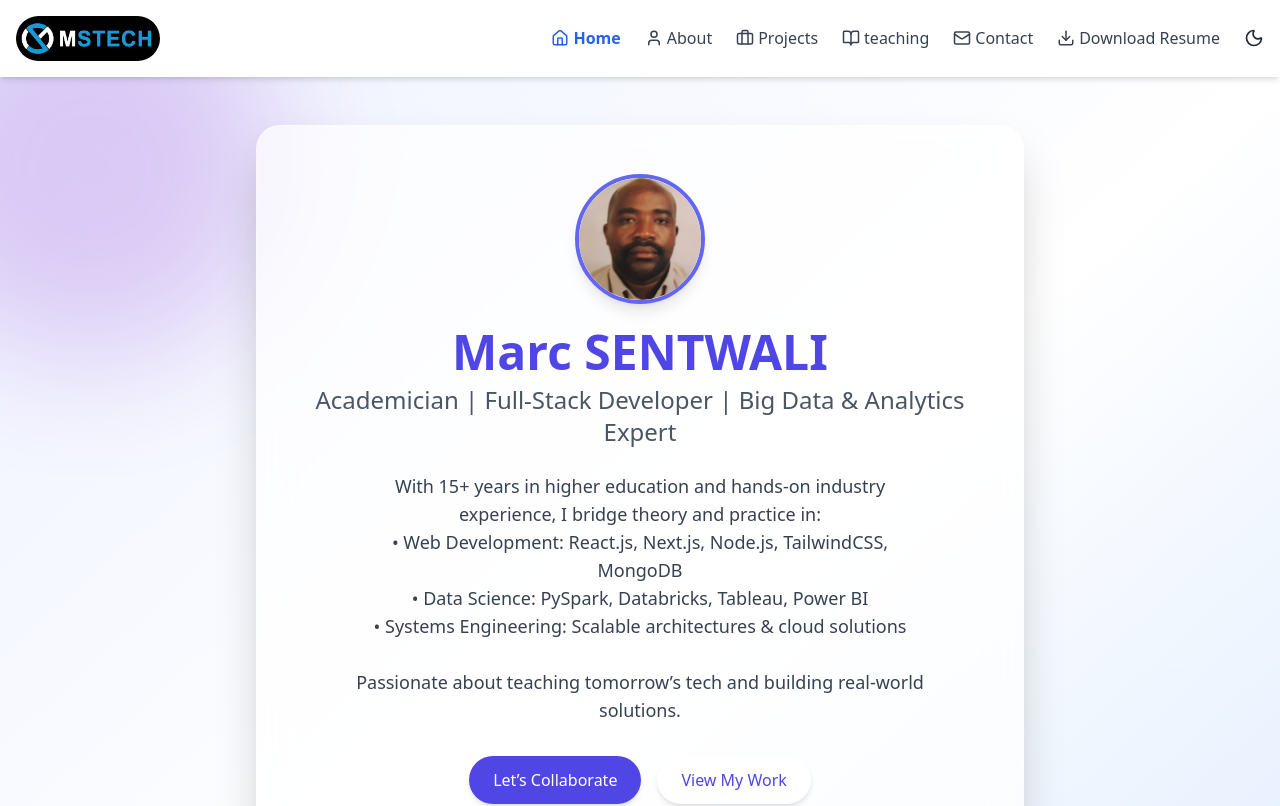
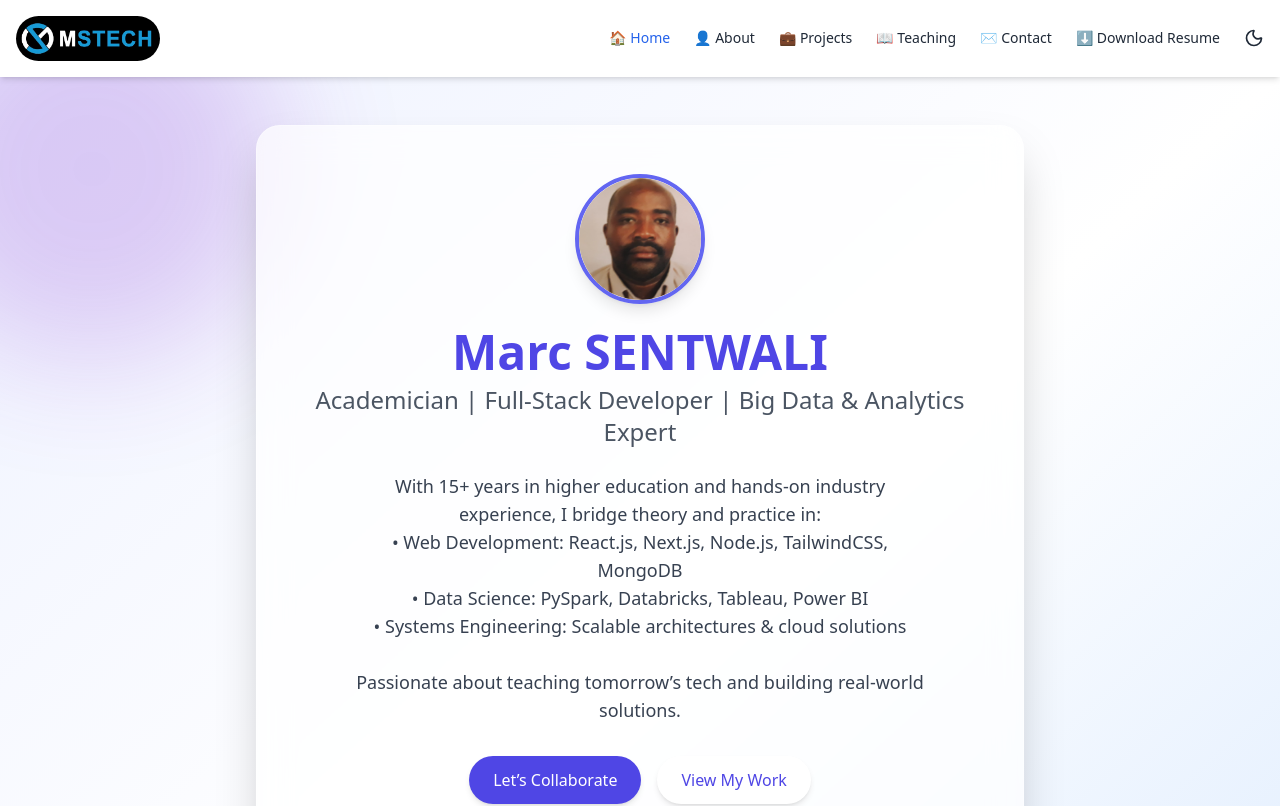
Before and after one commit to jeanboscob77/marc, a Next.js app: page / in a window 1280 px wide. Shown: the top 806 px of the page. Built offline with nearby package versions, Linux system fonts and the light colour scheme.

Commit message:
fix header

```diff
--- a/components/Header.tsx
+++ b/components/Header.tsx
@@ -1,7 +1,32 @@
-import HeaderClient from "./HeaderClient";
+// app/components/Header.tsx
+import Image from "next/image";
+import Link from "next/link";
+import logo from "@/public/logo.jpg";
+import MobileNavClient from "./HeaderClient";
+
+const navItems = [
+  { name: "Home", path: "/", icon: "🏠" },
+  { name: "About", path: "/about", icon: "👤" },
+  { name: "Projects", path: "/projects", icon: "💼" },
+  { name: "Teaching", path: "/teaching", icon: "📖" },
+  { name: "Contact", path: "/contact", icon: "✉️" },
+  { name: "Download Resume", path: "/resume.pdf", icon: "⬇️", download: true },
+];
 
 const Header = () => {
-  return <HeaderClient />;
+  return (
+    <header className="sticky top-0 z-50 bg-white/70 backdrop-blur-md shadow-md p-4 dark:bg-gray-900/70">
+      <div className="max-w-7xl mx-auto flex justify-between items-center">
+        {/* Logo */}
+        <Link href="/">
+          <Image src={logo} alt="Logo" className="rounded-full md:w-36 w-20" />
+        </Link>
+
+        {/* Mobile Nav Client Component */}
+        <MobileNavClient navItems={navItems} />
+      </div>
+    </header>
+  );
 };
 
 export default Header;
--- a/components/HeaderClient.tsx
+++ b/components/HeaderClient.tsx
@@ -1,99 +1,46 @@
 "use client";
-import Image from "next/image";
 import { useState, useEffect } from "react";
 import Link from "next/link";
 import { usePathname } from "next/navigation";
-import {
-  Menu,
-  X,
-  Moon,
-  Sun,
-  Home,
-  User,
-  Briefcase,
-  Mail,
-  Download,
-  BookOpen,
-} from "lucide-react";
-import { motion, AnimatePresence } from "framer-motion";
+import { Moon, Sun, Menu, X } from "lucide-react";
 import { useTheme } from "next-themes";
-import logo from "@/public/logo.jpg";
 
 type NavItem = {
   name: string;
   path: string;
-  icon: React.ReactNode;
+  icon: string | React.ReactNode;
   external?: boolean;
   download?: boolean;
 };
 
-const navItems: NavItem[] = [
-  { name: "Home", path: "/", icon: <Home size={18} /> },
-  { name: "About", path: "/about", icon: <User size={18} /> },
-  { name: "Projects", path: "/projects", icon: <Briefcase size={18} /> },
-  { name: "teaching", path: "/teaching", icon: <BookOpen size={18} /> },
-  { name: "Contact", path: "/contact", icon: <Mail size={18} /> },
-  {
-    name: "Download Resume",
-    path: "/resume.pdf",
-    icon: <Download size={18} />,
-    download: true,
-  },
-];
-
-const Header: React.FC = () => {
+const MobileNavClient = ({ navItems }: { navItems: NavItem[] }) => {
   const [isOpen, setIsOpen] = useState(false);
-  const pathname = usePathname();
   const [mounted, setMounted] = useState(false);
   const { theme, setTheme } = useTheme();
+  const pathname = usePathname();
 
   useEffect(() => setMounted(true), []);
-
-  if (!mounted) return null;
 
   const toggleMenu = () => setIsOpen(!isOpen);
 
   return (
-    <header className="sticky top-0 z-50 bg-white/70 backdrop-blur-md shadow-md p-4 dark:bg-gray-900/70">
-      <div className="max-w-7xl mx-auto flex justify-between items-center">
-        <div className="text-xl font-bold text-gray-800 dark:text-white">
-          <Link href="/">
-            <Image
-              src={logo}
-              alt="Logo"
-              className="rounded-full md:w-36 w-20"
-            />
-          </Link>
-        </div>
-
+    <>
       {/* Desktop Nav */}
       <nav className="hidden md:flex items-center space-x-6">
         {navItems.map(({ name, path, icon, external, download }) => {
           const isActive = pathname === path;
-            const baseClass =
-              "hover:underline transition-colors duration-200 flex items-center space-x-1";
-            const activeClass =
-              "text-blue-600 dark:text-blue-400 font-semibold";
-            const inactiveClass = "text-gray-700 dark:text-gray-200";
-
-            return external ? (
+          return (
             <Link
               key={name}
               href={path}
-                target="_blank"
-                rel="noopener noreferrer"
-                className={`${baseClass} ${inactiveClass}`}
-              >
-                <span>{icon}</span>
-                <span>{name}</span>
-              </Link>
-            ) : (
-              <Link
-                key={name}
-                href={path}
-                className={`${baseClass} ${
-                  isActive ? activeClass : inactiveClass
+              className={`flex items-center space-x-1 text-sm font-medium ${
+                isActive
+                  ? "text-blue-600 dark:text-blue-400"
+                  : "text-gray-800 dark:text-gray-200"
               }`}
+              {...(external
+                ? { target: "_blank", rel: "noopener noreferrer" }
+                : {})}
               {...(download ? { download: true } : {})}
             >
               <span>{icon}</span>
@@ -101,12 +48,10 @@ const Header: React.FC = () => {
             </Link>
           );
         })}
-
-          {/* Theme Toggle Button (Desktop) */}
         {mounted && (
           <button
             onClick={() => setTheme(theme === "dark" ? "light" : "dark")}
-              className="text-gray-800 dark:text-white transition-colors duration-200"
+            className="text-gray-800 dark:text-white"
             aria-label="Toggle Theme"
           >
             {theme === "dark" ? <Sun size={20} /> : <Moon size={20} />}
@@ -116,53 +61,34 @@ const Header: React.FC = () => {
 
       {/* Mobile Buttons */}
       <div className="md:hidden flex items-center space-x-2">
-          {/* Theme Toggle Button (Mobile) */}
         {mounted && (
           <button
             onClick={() => setTheme(theme === "dark" ? "light" : "dark")}
-              className="text-gray-800 dark:text-white focus:outline-none"
-              aria-label="Toggle Theme"
+            className="text-gray-800 dark:text-white"
           >
             {theme === "dark" ? <Sun size={24} /> : <Moon size={24} />}
           </button>
         )}
         <button
           onClick={toggleMenu}
-            className="text-gray-800 dark:text-white focus:outline-none"
+          className="text-gray-800 dark:text-white"
           aria-label="Toggle Menu"
         >
           {isOpen ? <X size={24} /> : <Menu size={24} />}
         </button>
       </div>
-      </div>
 
-      <AnimatePresence>
+      {/* Mobile Sliding Panel */}
       {isOpen && (
         <>
-            {/* Backdrop */}
-            <motion.div
-              key="backdrop"
-              initial={{ opacity: 0 }}
-              animate={{ opacity: 0.5 }}
-              exit={{ opacity: 0 }}
-              transition={{ duration: 0.2 }}
-              className="fixed inset-0 bg-black dark:bg-black bg-opacity-30 z-40"
+          <div
+            className="fixed inset-0 bg-black/30 z-40"
             onClick={() => setIsOpen(false)}
           />
-
-            {/* Sliding Panel */}
-            <motion.div
-              key="mobile-nav"
-              initial={{ x: "-100%" }}
-              animate={{ x: 0 }}
-              exit={{ x: "-100%" }}
-              transition={{ type: "tween", duration: 0.3 }}
-              className="fixed top-0 left-0 w-full max-w-sm h-screen bg-white dark:bg-gray-900 z-50 p-6 overflow-hidden"
-            >
+          <div className="fixed top-0 left-0 w-full max-w-sm h-screen bg-white dark:bg-gray-900 z-50 p-6 transition-transform duration-300 ease-in-out transform translate-x-0">
             <div className="divide-y divide-gray-300 dark:divide-gray-700">
               {navItems.map(({ name, path, icon, external, download }) => {
                 const isActive = pathname === path;
-
                 return (
                   <Link
                     key={name}
@@ -184,12 +110,11 @@ const Header: React.FC = () => {
                 );
               })}
             </div>
-            </motion.div>
+          </div>
         </>
       )}
-      </AnimatePresence>
-    </header>
+    </>
   );
 };
 
-export default Header;
+export default MobileNavClient;
```
Lines whose indentation alone changed are shown as unchanged.
